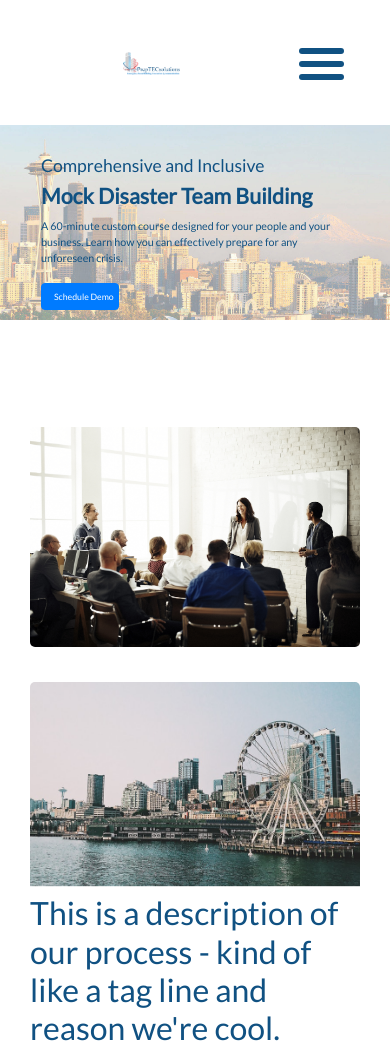
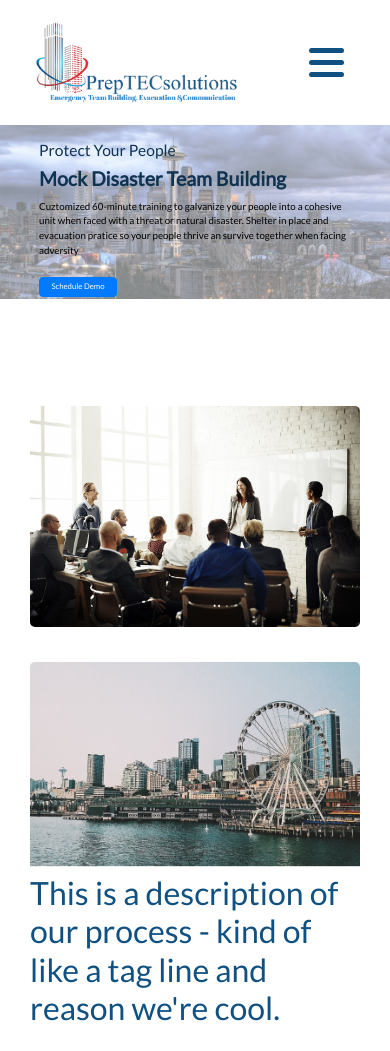
Before and after one commit to npisciotti1/preptec, a website: page index.html in a window 390 px wide. Shown: the top 1051 px of the page. Drawn offline with Linux system fonts and the light colour scheme; some packages are replaced by stand-ins of ours; a script that the page names is missing.

Commit message:
getting there

```diff
--- a/index.html
+++ b/index.html
@@ -49,11 +49,12 @@
 
     <!-- fullscreen nav -->
     <nav>
-      <div class="col-sm-1"></div>
-      <div class="col-sm-3">
+      <div class="col-sm-6 logo-wrap-full">
         <img class="logo img-fluid" src="assets/logo_main.png" alt="PrepTEC Solutions Logo">
       </div>
-      <div class="col-sm-2"></div>
+      <div class="col-8 logo-wrap-mobile">
+        <img class="logo img-fluid" src="assets/logo_main.png" alt="PrepTEC Solutions Logo">
+      </div>
       <div class="menu col-sm-6 container">
         <ul class="full-nav">
           <li><a href="#">Home</a></li>
@@ -70,15 +71,15 @@
 
       <div class="banner-main">
         <div class="banner-img-wrap">
-          <img class="img-fluid banner-bg" src="assets/seattle_sky.jpg"></img>
-          <img class="img-fluid banner-bg-opaque" src="assets/seattle_sky_opaque.jpg"></img>
+          <img class="img-fluid banner-bg" src="assets/seattle_sky2.jpg"></img>
+          <img class="img-fluid banner-bg-opaque" src="assets/seattle_sky_opaque2.jpg"></img>
           <div class="gradient-overlay"></div>
         </div>
         <!-- Mock Disaster Team Building Banner -->
         <div class="container banner-text">
-            <h2>Comprehensive and Inclusive</h2>
+            <h2>Protect Your People</h2>
             <h1 class="strong">Mock Disaster Team Building</h1>
-            <p class="banner-desc">A 60-minute custom course designed for your people and your business. Learn how you can effectively prepare for any unforeseen crisis.</p>
+            <p class="banner-desc">Cuztomized 60-minute training to galvanize your people into a cohesive unit when faced with a threat or natural disaster. Shelter in place and evacuation pratice so your people thrive an survive together when facing adversity</p>
             <button class="btn btn-primary">Schedule Demo</button>
         </div>
       </div>
--- a/style/hamburger.css
+++ b/style/hamburger.css
@@ -75,6 +75,24 @@
   -moz-transform: translateY(-15px) translateX(0) rotate(-45deg);
 }
 
+@media (max-width: 575px) {
+.hamburger-wrap {
+  right: -20px;
+  top: 10px;
+}
+
+  .hamburger-icon > .line {
+    width: 35px;
+    height: 5px;
+  }
+
+  .hamburger-icon.active .line:nth-child(1) {
+    transform: translateY(9px) translateX(0) rotate(45deg);
+    -webkit-transform: translateY(9px) translateX(0) rotate(45deg);
+    -moz-transform: translateY(9px) translateX(0) rotate(45deg);
+  }
+}
+
 @media (max-width: 991px) {
   .hamburger-icon {
     display: block;
--- a/style/nav.css
+++ b/style/nav.css
@@ -1,5 +1,9 @@
 .logo {
   max-height: 100px;
+}
+
+.logo-wrap-mobile {
+  display: none;
 }
 
 .banner-main {
@@ -9,12 +13,17 @@
 
 .banner-text {
   position: absolute;
-  top: 21%;
+  top: 20%;
   right: 0;
   float: right;
-  width: 60%;
-  color: #105182;
+  width: 62%;
+  color: #0f3350;
 }
+
+.banner-text p {
+  color: black;
+}
+
 .banner-text h1 {
   font-size: 45px;
   font-weight: bold;
@@ -88,34 +97,70 @@ nav ul li a {
   background: #FFF;
 }
 
+
+@media (max-width: 575px) {
+  .banner-text {
+    right: 6%;
+    top: 10.5%;
+    padding: 0 5%;
+  }
+
+  .logo-wrap-full {
+    display: none;
+  }
+
+  .logo-wrap-mobile {
+    display: block;
+  }
+
+  .menu {
+    display: none;
+  }
+
+  .banner-text h2 {
+    font-size: 4vw;
+  }
+  .banner-text h1 {
+    font-size: 5vw;
+  }
+  .banner-desc {
+    font-size: 2.5vw;
+  }
+}
+
+@media(max-width: 400px) {
+  .banner-text {
+    right: 4%;
+    top: 9%;
+  }
+}
+
 @media(max-width: 625px) {
   .banner-text {
-    right: 0;
     width: 91%;
   }
   .banner-text button {
     width: 20vw;
-    font-size: 2.25vw
-  }
-}
-
-@media (max-width: 575px) {
-  .banner-text {
-    right: 6%;
-    top: 15.5%;
-    padding: 0 7.5%;
-  }
-
-  .gradient-overlay {
-    display: none;
+    font-size: 2vw;
+    height: 5vw;
+    padding: 0%;
   }
 }
 
 @media (min-width: 576px) and (max-width: 767px) {
   .banner-text {
     right: 5%;
-    top: 16%;
+    top: 15%;
     width: 100%;
+  }
+  .banner-text h2 {
+    font-size: 3.5vw;
+  }
+  .banner-text h1 {
+    font-size: 4.5vw;
+  }
+  .banner-desc {
+    font-size: 2vw;
   }
 }
 
@@ -126,16 +171,10 @@ nav ul li a {
   .banner-bg-opaque {
     display: block;
   }
+  .gradient-overlay {
+    display: none;
+  }
 
-  .banner-text h2 {
-    font-size: 4.5vw;
-  }
-  .banner-text h1 {
-    font-size: 5.5vw;
-  }
-  .banner-desc {
-    font-size: 2.75vw;
-  }
 }
 
 @media(min-width: 768px) and (max-width: 991px) {
```
Also changed, not shown: assets/seattle_sky2.jpg (added), assets/seattle_sky_opaque2.jpg (added).
